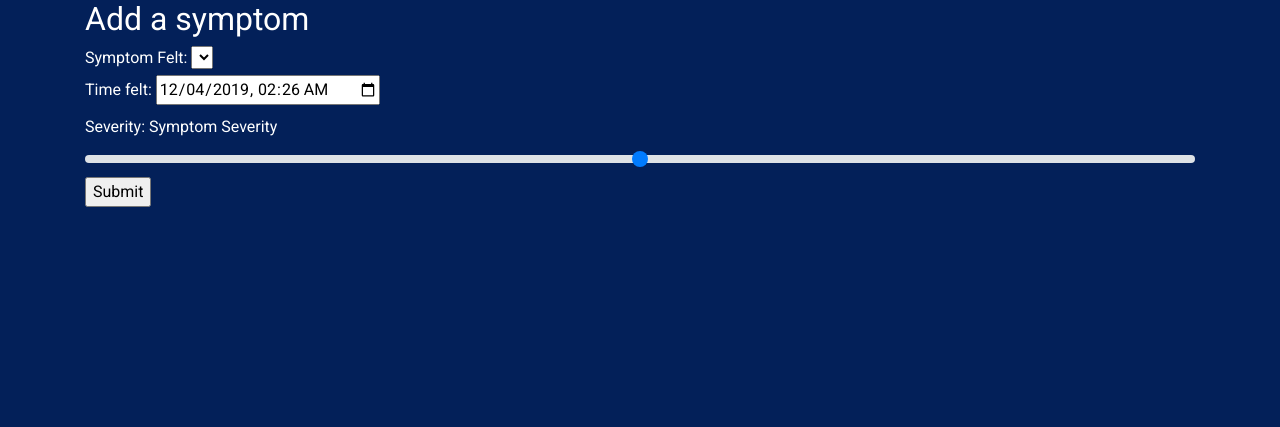
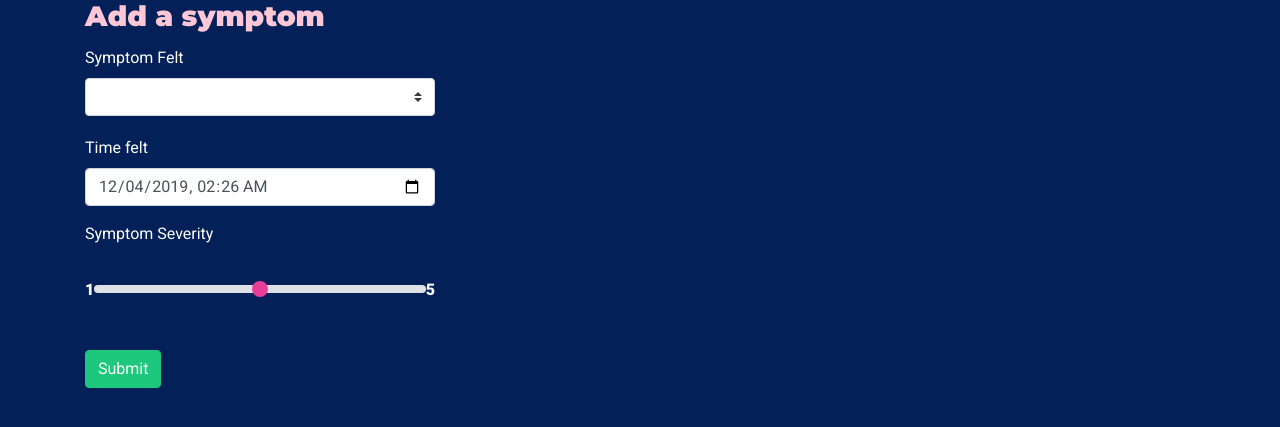
Before and after one commit to k3llymariee/the-gi-pi, a Flask app: page /add_symptom in a window 1280 px wide. Shown: the part 56-483 px from the top of the page. Run offline with Flask 2, Linux system fonts and the light colour scheme; data that the repository does not hold is empty; some libraries are stand-ins or nearby versions.

Commit message:
Added a modal for adding a symptom from the daily view!

```diff
--- a/server.py
+++ b/server.py
@@ -130,6 +130,7 @@
 
     user = User.query.get(session['user_id'])
     meals = Meal.query.all()  # TODO: replace with meal API
+    symptoms = Symptom.query.all()
 
     day_value = datetime.strptime(selected_date, '%Y-%m-%d')
 
@@ -160,6 +161,7 @@
                         user_foods=user_foods,
                         user_symptoms=user_symptoms,
                         meals=meals,
+                        symptoms=symptoms,
                         )
 
 
@@ -442,11 +444,6 @@
 
     return jsonify({'symptom_experiences': symptom_experiences})
 
-@app.route('/display_new')
-def display_base():
-    """Route to test base.html"""
-
-    return render_template('new_daily_view.html')
 
 @app.route('/symptom_view/<symptom_id>')
 def symptom_detail(symptom_id):
--- a/static/css/style.css
+++ b/static/css/style.css
@@ -30,7 +30,7 @@
     font-family: 'Roboto Mono', monospace;
 }
 
-h1, h3 {
+h1, h3, h5 {
     font-family: 'Montserrat', sans-serif;
     color: #FFC7D5;
 }
@@ -51,6 +51,11 @@
     color:#fff;
     background-color:#1D52F2;
     border-color:#1D52F2}
+
+.btn-primary:disabled {
+    color:#fff;
+    background-color:#667084;
+    border-color:#667084}
 
 a {
     color: #F2385A;
@@ -89,3 +94,28 @@
     border-radius: .25rem;
     color: #032059;
 }
+
+.custom-range::-webkit-slider-thumb {
+  background: #E93D98;
+  border-color: #E93D98;
+}
+
+.custom-range::-webkit-slider-thumb:hover {
+  background: #FFC7D5;
+}
+
+.tickmark {
+    font-weight: normal;
+    display: block;
+    white-space: pre;
+    min-height: 1.2em;
+    padding: 0px 2px 1px;
+}
+
+#symptom_severity {
+    display: inline-block;
+}
+
+.in-modal {
+    color: #032059;
+}
--- a/templates/add_symptom.html
+++ b/templates/add_symptom.html
@@ -4,30 +4,37 @@
 
 {%block content %}
 <div class="container">
-    <h2>Add a symptom</h2>
+    <div class="row">
+        <div class="col-4">
+            <h3>Add a symptom</h3>
 
             <form action="/add_symptom" method="POST">
-        Symptom Felt:
-        <select name="symptom_to_add">
+                <div class="form-group">
+                    <label class="my-1 mr-2" for="symptom_to_add">Symptom Felt</label>
+                    <select class="custom-select my-1 mr-sm-2" name="symptom_to_add" id="symptom_to_add">
                         {% for symptom in symptoms %}
                             <option value="{{ symptom.id }}">{{ symptom.name.capitalize() }}</option>
                         {% endfor %}
                     </select>
-        <br>
-        Time felt: <input type="datetime-local" id="symptom_time" name="symptom_time" class="boxy" required/><br>
-        Severity:
-
+                </div>
+                <div class="form-group">
+                    <label for="time_eaten">Time felt</label>
+                    <input type="datetime-local" class="form-control" id="symptom_time" name="symptom_time">
+                </div>
+                <div class="form-group">
                     <label for="symptom_severity">Symptom Severity</label>
-            <input type="range" class="custom-range" min="1" max="5" id="symptom_severity" name="symptom_severity">
-
-<!--         <select name="symptom_severity">
-            {% for i in range(1, 6) %}
-            <option value="{{ i }}">{{ i }}</option>
-            {% endfor %} -->
-        <!-- </select> -->
-        <br><input type="submit" /><br>
+                    <div class="d-flex justify-content-center my-4">
+                        <span class="font-weight-bold">1</span>
+                        <input type="range" class="custom-range" min="1" max="5" id="symptom_severity" name="symptom_severity"/>
+                        <span class="font-weight-bold"> 5 </span>
+                    </div>
+                </div>
+                    <br><button type="submit" class="btn btn-primary">Submit</button><br>
+                </div>
 
             </form>
+        </div>
+    </div>
 <div>
 {% endblock %}
 
```
Also changed, not shown: templates/daily_view.html (+50 -1 lines). Lines whose indentation alone changed are shown as unchanged.
